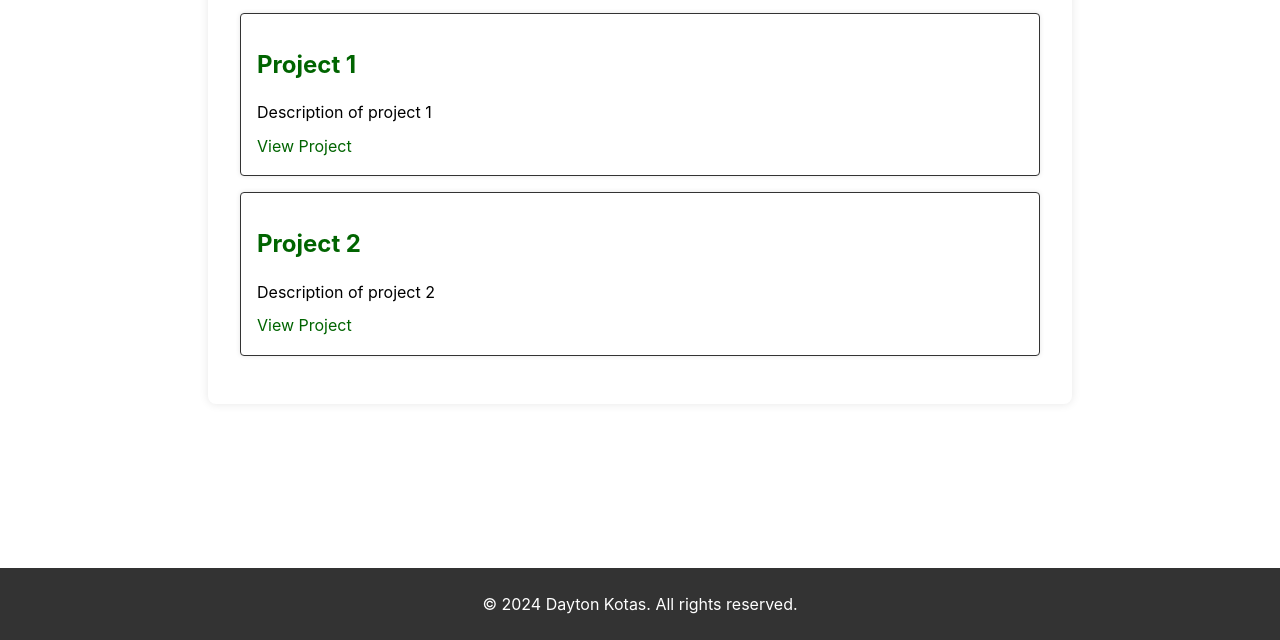
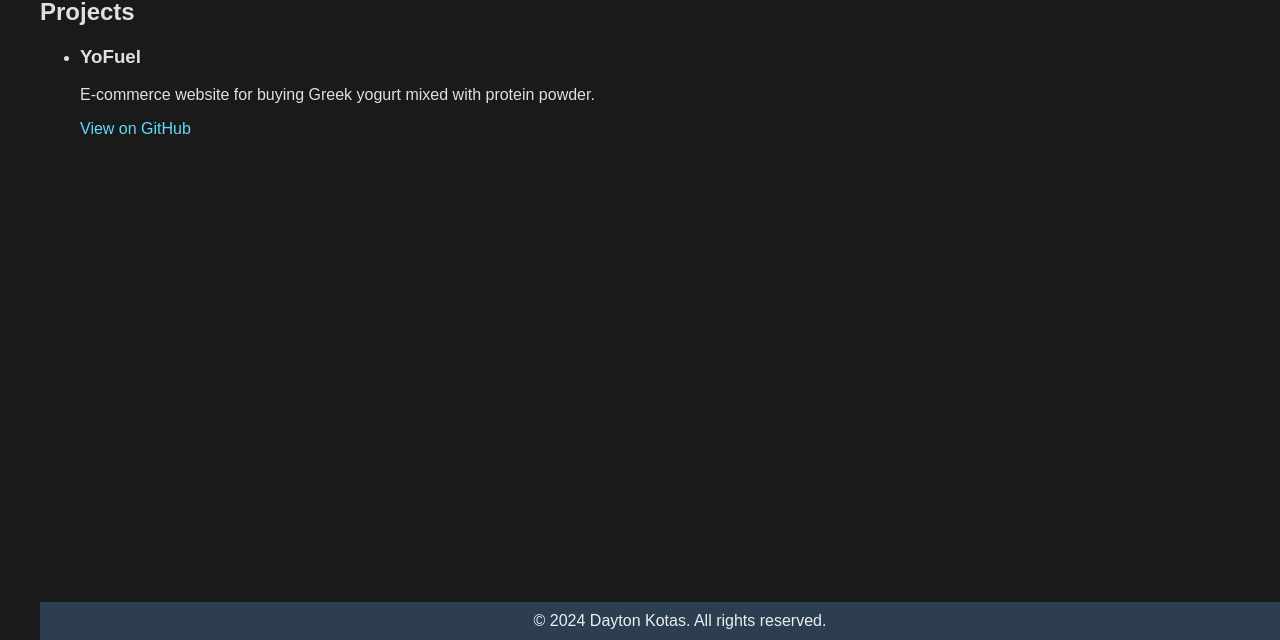
Before and after one commit to DaytonKotas/WebDevProjects, a Gatsby site in the folder personal-portfolio/: page /projects in a window 1280 px wide. Shown: the part 160-800 px from the top of the page. Built offline with nearby package versions, Linux system fonts and the light colour scheme; Gatsby itself is replaced by a stand-in of ours.

Commit message:
Updated portfolio with a professional look and added YoFuel project

```diff
--- a/personal-portfolio/gatsby-browser.js
+++ b/personal-portfolio/gatsby-browser.js
@@ -1,7 +1,9 @@
-/**
- * Implement Gatsby's Browser APIs in this file.
- *
- * See: https://www.gatsbyjs.com/docs/reference/config-files/gatsby-browser/
- */
+import React from "react"
+import { GlobalStyle } from "./src/globalStyles"
 
-// You can delete this file if you're not using it
+export const wrapRootElement = ({ element }) => (
+  <>
+    <GlobalStyle />
+    {element}
+  </>
+)
--- a/personal-portfolio/src/components/layout.js
+++ b/personal-portfolio/src/components/layout.js
@@ -1,27 +1,46 @@
 import React from "react"
-import Header from "./Header"
-import Footer from "./footer"
-import GlobalStyle from "../styles/globalStyles"
 import styled from "styled-components"
 
-const PageContainer = styled.div`
-  display: flex;
-  flex-direction: column;
-  min-height: 100vh;
+const Container = styled.div`
+  max-width: 1200px;
+  margin: 0 auto;
+  padding: 0 20px;
 `
 
-const Main = styled.main`
-  flex: 1;
-  padding-bottom: 2.5rem; /* Add padding to ensure footer doesn't overlap content */
+const Header = styled.header`
+  background-color: #2c3e50;
+  padding: 20px 0;
+  text-align: center;
+  color: #ecf0f1;
 `
 
-const Layout = ({ children }) => (
-  <PageContainer>
-    <GlobalStyle />
-    <Header />
-    <Main>{children}</Main>
-    <Footer />
-  </PageContainer>
-)
+const Footer = styled.footer`
+  background-color: #2c3e50;
+  padding: 10px 0;
+  text-align: center;
+  color: #ecf0f1;
+  position: fixed;
+  bottom: 0;
+  width: 100%;
+`
+
+
+const Layout = ({ children }) => {
+  return (
+    <Container>
+      <Header>
+        <h1>Dayton Kotas</h1>
+        <nav>
+          <a href="/">Home</a> | <a href="/projects">Projects</a> |{" "}
+          <a href="/resume">Resume</a> | <a href="/contact">Contact</a>
+        </nav>
+      </Header>
+      {children}
+      <Footer>
+        &copy; {new Date().getFullYear()} Dayton Kotas. All rights reserved.
+      </Footer>
+    </Container>
+  )
+}
 
 export default Layout
--- /dev/null
+++ b/personal-portfolio/src/globalStyles.js
@@ -0,0 +1,20 @@
+import { createGlobalStyle } from "styled-components"
+
+export const GlobalStyle = createGlobalStyle`
+  body {
+    background-color: #1a1a1a;
+    color: #e0e0e0;
+    font-family: Arial, Helvetica, sans-serif;
+    margin: 0;
+    padding: 0;
+  }
+
+  a {
+    color: #61dafb;
+    text-decoration: none;
+  }
+
+  a:hover {
+    text-decoration: underline;
+  }
+`
--- a/personal-portfolio/src/pages/projects.js
+++ b/personal-portfolio/src/pages/projects.js
@@ -1,42 +1,31 @@
 import React from "react"
 import Layout from "../components/layout"
-import ProjectCard from "../components/ProjectCard"
-import styled from "styled-components"
 
-const Container = styled.div`
-  max-width: 800px;
-  margin: 0 auto;
-  padding: 0 1rem;
-  background: var(--white);
-  box-shadow: 0 0 10px rgba(0, 0, 0, 0.1);
-  border-radius: 8px;
-  padding: 2rem;
-`
-
-const Projects = () => {
 const projects = [
   {
-      title: "Project 1",
-      description: "Description of project 1",
-      link: "https://github.com/yourusername/project1",
+    name: "YoFuel",
+    description:
+      "E-commerce website for buying Greek yogurt mixed with protein powder.",
+    link: "https://github.com/DaytonKotas/YoFuel",
   },
-    {
-      title: "Project 2",
-      description: "Description of project 2",
-      link: "https://github.com/yourusername/project2",
-    },
+
 ]
 
-  return (
+const ProjectsPage = () => (
   <Layout>
-      <Container>
-        <h1>Projects</h1>
+    <h2>Projects</h2>
+    <ul>
       {projects.map((project, index) => (
-          <ProjectCard key={index} project={project} />
+        <li key={index}>
+          <h3>{project.name}</h3>
+          <p>{project.description}</p>
+          <a href={project.link} target="_blank" rel="noopener noreferrer">
+            View on GitHub
+          </a>
+        </li>
       ))}
-      </Container>
+    </ul>
   </Layout>
 )
-}
 
-export default Projects
+export default ProjectsPage
--- a/personal-portfolio/src/styles/globalStyles.js
+++ /dev/null
@@ -1,43 +0,0 @@
-import { createGlobalStyle } from "styled-components"
-
-const GlobalStyle = createGlobalStyle`
-  :root {
-    --grey: #333;
-    --dark-green: #006400;
-    --black: #000;
-    --white: #fff;
-  }
-
-  body {
-    margin: 0;
-    font-family: -apple-system, BlinkMacSystemFont, 'Segoe UI', Roboto, 'Helvetica Neue', Arial, sans-serif;
-    line-height: 1.6;
-    background-color: var(--white);
-    color: var(--black);
-  }
-
-  h1, h2, h3, h4, h5, h6 {
-    margin: 1rem 0;
-    color: var(--dark-green);
-  }
-
-  p {
-    margin: 0.5rem 0;
-  }
-
-  ul {
-    list-style-type: none;
-    padding: 0;
-  }
-
-  a {
-    color: var(--dark-green);
-    text-decoration: none;
-
-    &:hover {
-      text-decoration: underline;
-    }
-  }
-`
-
-export default GlobalStyle
```
Lines whose indentation alone changed are shown as unchanged.
